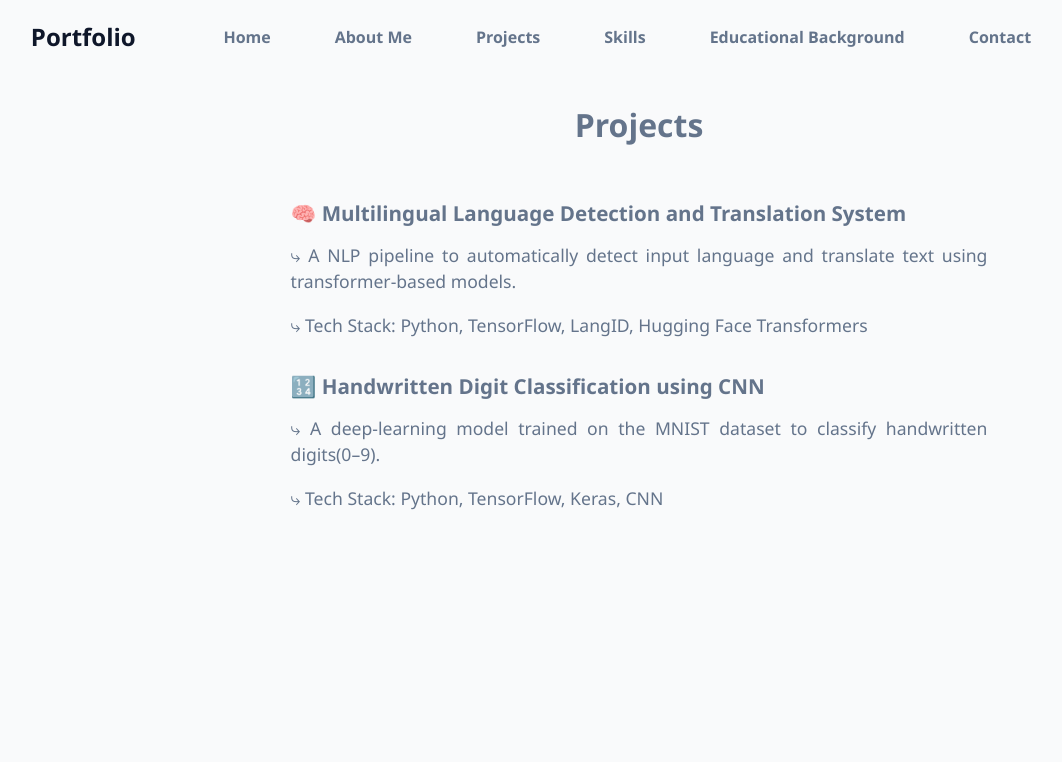
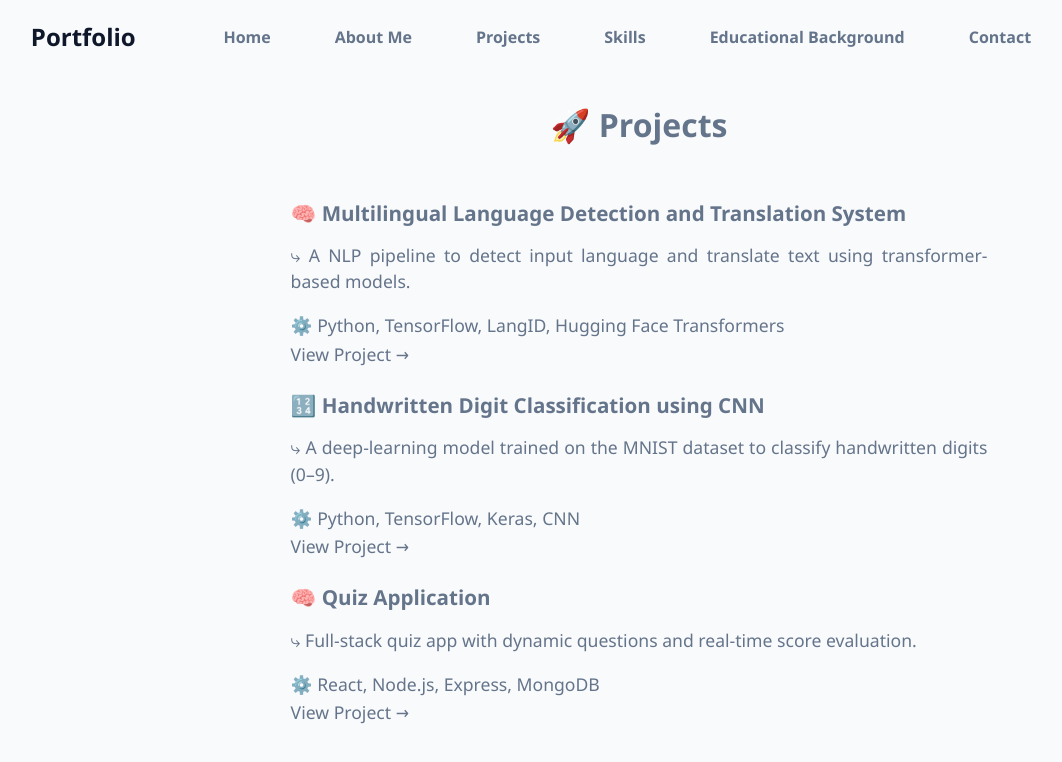
Before and after one commit to nishikasingh31/Portfolio-Using-React, a React (Vite) app: page /projects in a window 1280 px wide. Shown: the top 762 px of the page, without its empty margins (1-1063 px from the left). Built offline with nearby package versions, Linux system fonts and the light colour scheme.

Commit message:
Update Projects.jsx

```diff
--- a/src/pages/Projects.jsx
+++ b/src/pages/Projects.jsx
@@ -1,24 +1,59 @@
 import '../styles/Projects.css';
+
+const projectData = [
+  {
+    title: "Multilingual Language Detection and Translation System",
+    icon: "🧠",
+    link: "https://github.com/nishikasingh31/Multilingual-Language-Detection-and-Translation-System",
+    desc: "A NLP pipeline to detect input language and translate text using transformer-based models.",
+    tech: "Python, TensorFlow, LangID, Hugging Face Transformers"
+  },
+  {
+    title: "Handwritten Digit Classification using CNN",
+    icon: "🔢",
+    link: "https://github.com/nishikasingh31/Handwritten-Digit-Classification-using-CNN",
+    desc: "A deep-learning model trained on the MNIST dataset to classify handwritten digits (0–9).",
+    tech: "Python, TensorFlow, Keras, CNN"
+  },
+  {
+    title: "Quiz Application",
+    icon: "🧠",
+    link: "https://github.com/nishikasingh31/Quiz-Application",
+    desc: "Full-stack quiz app with dynamic questions and real-time score evaluation.",
+    tech: "React, Node.js, Express, MongoDB"
+  }
+];
 
 const Projects = () => {
   return (
-    <section className="projects" id = "projects">
-      <h2><b>Projects</b></h2>
+    <section className="projects" id="projects">
+      <h2>🚀 Projects</h2>
 
+      <div className="projects-container">
+        {projectData.map((proj, index) => (
+          <div className="project-card" key={index}>
 
+            <h3>
+              {proj.icon}{" "}
+              <a href={proj.link} target="_blank" rel="noreferrer">
+                {proj.title}
+              </a>
+            </h3>
 
-       <div className="project-card">
-        <h3>🧠 <a href="https://github.com/nishikasingh31/Multilingual-Language-Detection-and-Translation-System">Multilingual Language Detection and Translation System</a></h3>
-        <p> ⤷ A NLP pipeline to automatically detect input language and translate text using transformer-based models.</p>
-        <p> ⤷ Tech Stack: Python, TensorFlow, LangID, Hugging Face Transformers </p>
-      </div>
+            <p>⤷ {proj.desc}</p>
+            <p className="tech">⚙️ {proj.tech}</p>
 
+            <a
+              href={proj.link}
+              target="_blank"
+              rel="noreferrer"
+              className="btn"
+            >
+              View Project →
+            </a>
 
-      <div className="project-card">
-        <h3>🔢 <a href= "https://github.com/nishikasingh31/Handwritten-Digit-Classification-using-CNN">Handwritten Digit Classification using CNN</a></h3>
-        <p> ⤷ A deep-learning model trained on the MNIST dataset to classify handwritten digits(0–9).</p>
-        <p> ⤷ Tech Stack: Python, TensorFlow, Keras, CNN</p>
-
+          </div>
+        ))}
       </div>
     </section>
   );
```
